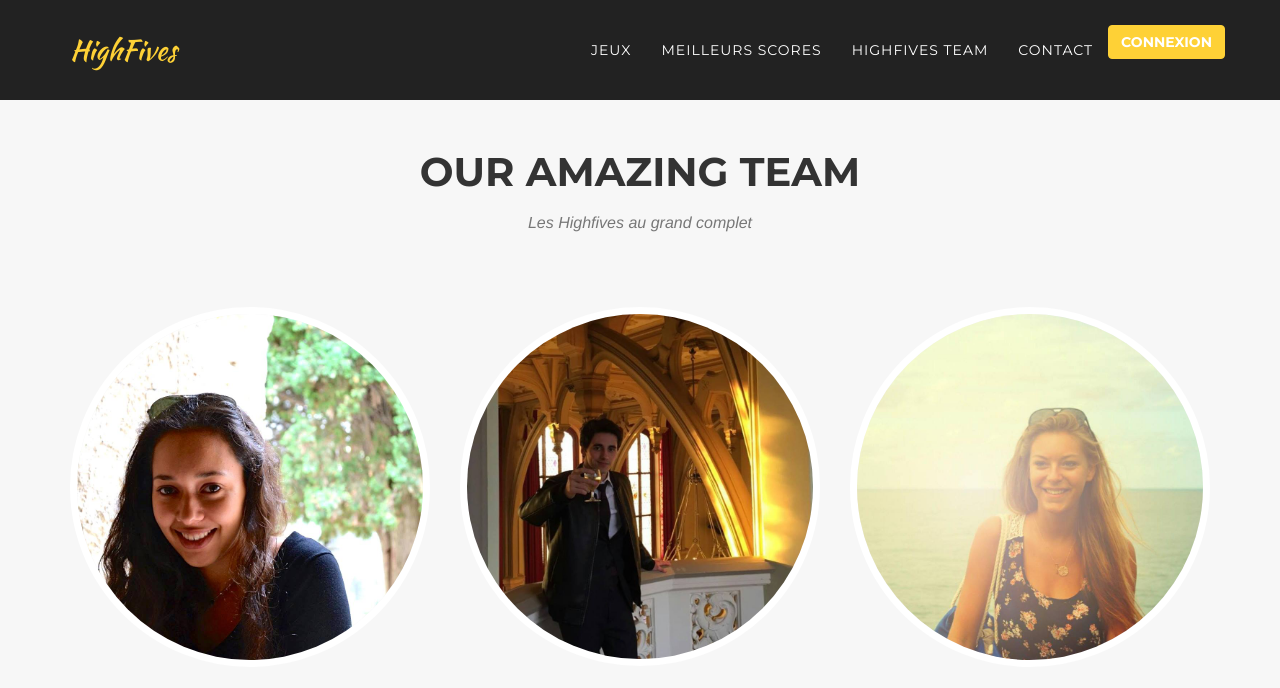
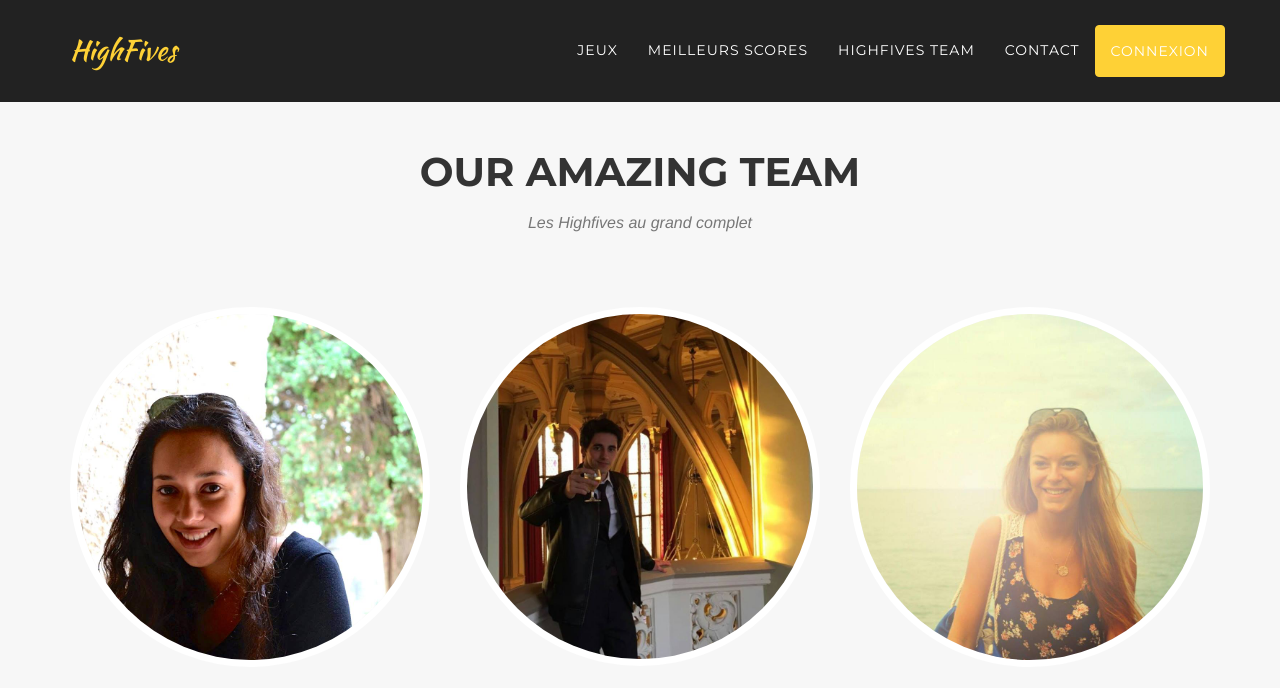
Before and after one commit to DrLooper-Highfives/Architecture-application, a plain HTML site: page Code/about.html in a window 1280 px wide. Shown: the top 688 px of the page. Drawn offline with nearby package versions, Linux system fonts and the light colour scheme; a web font is replaced by a local one.

Commit message:
modif bouton connexion

```diff
--- a/Code/about.html
+++ b/Code/about.html
@@ -67,13 +67,10 @@
                     <li>
                         <a class="page-scroll" href="about.html#contact">Contact</a>
                     </li>
-
-
+                    <li>
                         <a href="signin.html" class="page-scroll btn btn-primary">Connexion</a>
                     </li>
                 </ul>
-
-                                    </ul>
             </div>
             <!-- /.navbar-collapse -->
         </div>
```
Also changed, not shown: Code/index.html (+1 -1 lines).
